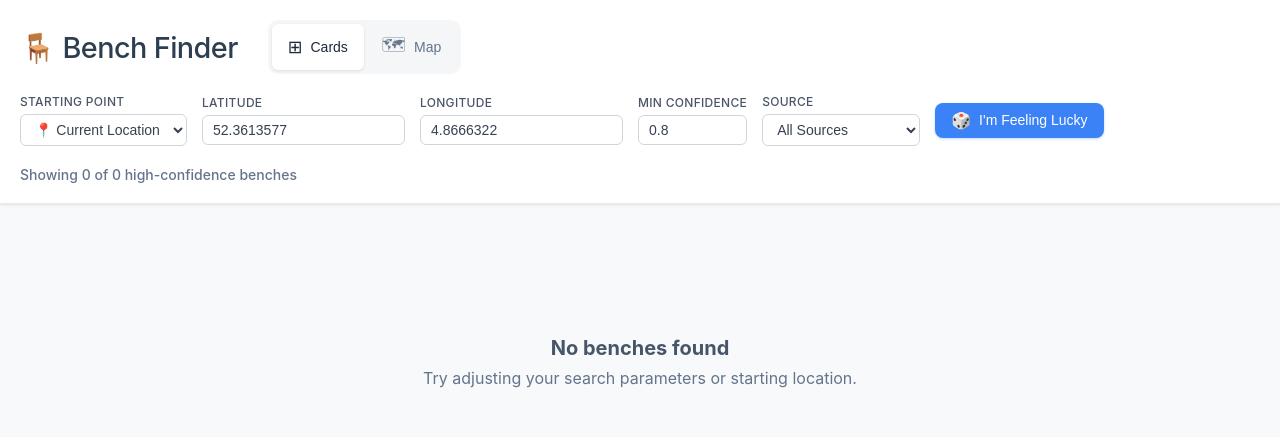
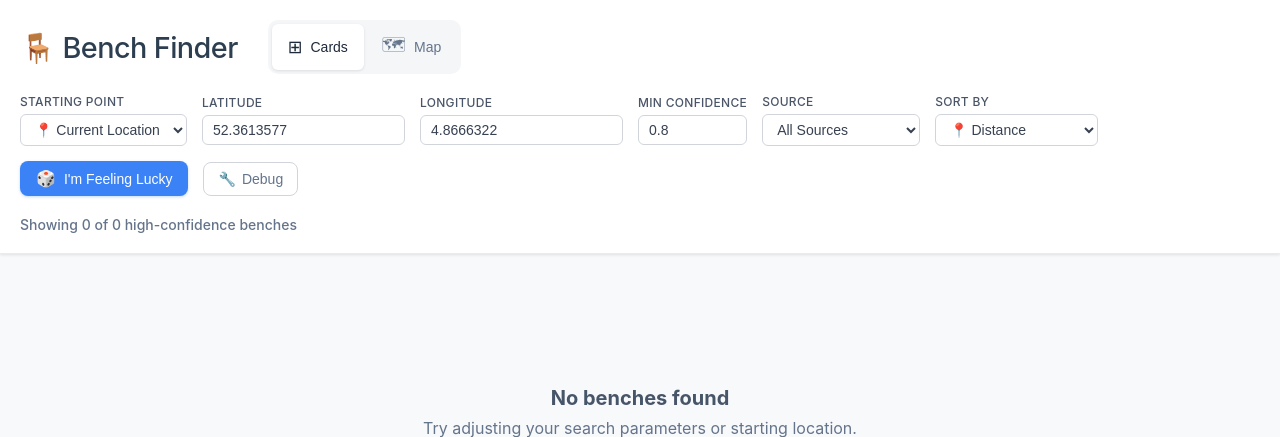
Before and after one commit to blackmad/bench-finder, a Flask app: page / in a window 1280 px wide. Shown: the top 437 px of the page. Before the commit the page ends 388 px from the top, so only its background shows below. Run offline with Flask 3, Linux system fonts and the light colour scheme; data that the repository does not hold is empty.

Commit message:
some view

```diff
--- a/templates/index.html
+++ b/templates/index.html
@@ -132,6 +132,62 @@
             font-size: 1rem;
         }
 
+        .debug-toggle {
+            display: flex;
+            align-items: center;
+            gap: 6px;
+            padding: 8px 14px;
+            border: 1px solid #d1d5db;
+            border-radius: 8px;
+            background: #ffffff;
+            color: #64748b;
+            cursor: pointer;
+            transition: all 0.2s ease;
+            font-weight: 500;
+            font-size: 0.875rem;
+        }
+
+        .debug-toggle:hover {
+            background: #f8fafc;
+            border-color: #94a3b8;
+            color: #475569;
+        }
+
+        .debug-toggle.active {
+            background: #fef3c7;
+            border-color: #f59e0b;
+            color: #92400e;
+        }
+
+        .debug-toggle .icon {
+            font-size: 0.875rem;
+        }
+
+        /* Debug information visibility */
+        .debug-info {
+            display: none;
+        }
+
+        .debug-mode .debug-info {
+            display: block;
+        }
+
+        .debug-badge {
+            display: none;
+        }
+
+        .debug-mode .debug-badge {
+            display: block;
+        }
+
+        .debug-detail {
+            display: none;
+        }
+
+        .debug-mode .debug-detail {
+            display: flex;
+        }
+
         .control-group {
             display: flex;
             flex-direction: column;
@@ -270,7 +326,7 @@
             cursor: pointer;
             transition: background-color 0.2s;
             display: flex;
-            gap: 12px;
+            gap: 16px;
         }
 
         .map-bench-card:hover {
@@ -283,8 +339,8 @@
         }
 
         .map-card-image {
-            width: 80px;
-            height: 60px;
+            width: 120px;
+            height: 80px;
             border-radius: 8px;
             overflow: hidden;
             flex-shrink: 0;
@@ -894,6 +950,10 @@
                 display: none; /* Show only icon on mobile */
             }
 
+            .debug-toggle .label {
+                display: none; /* Show only icon on mobile */
+            }
+
             .grid {
                 grid-template-columns: 1fr;
                 gap: 20px;
@@ -1022,9 +1082,22 @@
                         <option value="mapillary">Mapillary</option>
                     </select>
                 </div>
+                <div class="control-group">
+                    <label>Sort By</label>
+                    <select id="sortBy">
+                        <option value="distance">📍 Distance</option>
+                        <option value="confidence">🎯 Confidence</option>
+                        <option value="images">📷 Image Count</option>
+                        <option value="recent">🕒 Recently Added</option>
+                    </select>
+                </div>
                 <button class="lucky-btn" id="luckyBtn" title="Take me to a random bench!">
                     <span class="icon">🎲</span>
                     <span class="label">I'm Feeling Lucky</span>
+                </button>
+                <button class="debug-toggle" id="debugToggle" title="Show technical details">
+                    <span class="icon">🔧</span>
+                    <span class="label">Debug</span>
                 </button>
             </div>
             <div class="stats" id="stats">
@@ -1113,6 +1186,7 @@
                 this.mapBenches = [];
                 this.selectedBenchId = null;
                 this.mapSearchTimeout = null;
+                this.debugMode = false;
 
                 // Store reference globally for modal navigation
                 window.benchFinderInstance = this;
@@ -1178,6 +1252,11 @@
                 // Lucky button
                 document.getElementById('luckyBtn').addEventListener('click', () => {
                     this.feelingLucky();
+                });
+
+                // Debug toggle
+                document.getElementById('debugToggle').addEventListener('click', () => {
+                    this.toggleDebugMode();
                 });
 
                 // Infinite scroll (only for cards view)
@@ -1201,7 +1280,7 @@
                     }
                 });
 
-                ['startLat', 'startLng', 'minConfidence', 'sourceFilter'].forEach(id => {
+                ['startLat', 'startLng', 'minConfidence', 'sourceFilter', 'sortBy'].forEach(id => {
                     document.getElementById(id).addEventListener('change', () => {
                         this.resetAndReload();
                     });
@@ -1216,6 +1295,22 @@
                 this.loadBenches();
             }
 
+            toggleDebugMode() {
+                this.debugMode = !this.debugMode;
+                const debugBtn = document.getElementById('debugToggle');
+                const body = document.body;
+
+                if (this.debugMode) {
+                    body.classList.add('debug-mode');
+                    debugBtn.classList.add('active');
+                    debugBtn.title = 'Hide technical details';
+                } else {
+                    body.classList.remove('debug-mode');
+                    debugBtn.classList.remove('active');
+                    debugBtn.title = 'Show technical details';
+                }
+            }
+
             useCurrentLocation() {
                 const startPointSelect = document.getElementById('startPoint');
                 const originalText = startPointSelect.options[startPointSelect.selectedIndex].text;
@@ -1224,12 +1319,8 @@
                 startPointSelect.options[startPointSelect.selectedIndex].text = '🔍 Getting location...';
                 startPointSelect.disabled = true;
 
-                if ('geolocation' in navigator) {
-                    navigator.geolocation.getCurrentPosition(
-                        (position) => {
-                            const lat = position.coords.latitude;
-                            const lng = position.coords.longitude;
-
+                this.getCurrentLocation(
+                    (lat, lng) => {
                         // Update input fields
                         document.getElementById('startLat').value = lat.toFixed(6);
                         document.getElementById('startLng').value = lng.toFixed(6);
@@ -1269,7 +1360,38 @@
                         startPointSelect.value = 'custom';
                         startPointSelect.options[startPointSelect.selectedIndex].text = originalText;
                         startPointSelect.disabled = false;
+                    }
+                );
+            }
+
+            useCurrentLocationSilent() {
+                this.getCurrentLocation(
+                    (lat, lng) => {
+                        // Update input fields
+                        document.getElementById('startLat').value = lat.toFixed(6);
+                        document.getElementById('startLng').value = lng.toFixed(6);
+
+                        // Load benches with new location
+                        this.loadBenches();
                     },
+                    (error) => {
+                        console.warn('Silent geolocation failed, using default location:', error);
+                        // Fall back to default location without showing error to user
+                        document.getElementById('startPoint').value = 'custom';
+                        this.loadBenches();
+                    }
+                );
+            }
+
+            getCurrentLocation(successCallback, errorCallback) {
+                if ('geolocation' in navigator) {
+                    navigator.geolocation.getCurrentPosition(
+                        (position) => {
+                            const lat = position.coords.latitude;
+                            const lng = position.coords.longitude;
+                            successCallback(lat, lng);
+                        },
+                        errorCallback,
                         {
                             enableHighAccuracy: true,
                             timeout: 10000,
@@ -1277,10 +1399,7 @@
                         }
                     );
                 } else {
-                    alert('Geolocation is not supported by this browser. Please enter coordinates manually.');
-                    startPointSelect.value = 'custom';
-                    startPointSelect.options[startPointSelect.selectedIndex].text = originalText;
-                    startPointSelect.disabled = false;
+                    errorCallback({ code: 0, message: 'Geolocation not supported' });
                 }
             }
 
@@ -1294,6 +1413,7 @@
                 const startLng = parseFloat(document.getElementById('startLng').value) || this.config.default_start_lng;
                 const minConfidence = parseFloat(document.getElementById('minConfidence').value) || this.config.default_min_confidence;
                 const sourceFilter = document.getElementById('sourceFilter').value;
+                const sortBy = document.getElementById('sortBy').value || 'distance';
 
                 let apiUrl = '/api/benches';
                 if (sourceFilter !== 'all') {
@@ -1304,7 +1424,8 @@
                     page: this.currentPage,
                     start_lat: startLat,
                     start_lng: startLng,
-                    min_confidence: minConfidence
+                    min_confidence: minConfidence,
+                    sort_by: sortBy
                 });
 
                 try {
@@ -1366,16 +1487,16 @@
                         <div class="hover-map-container" aria-hidden="true">
                             <div class="hover-map" ></div>
                         </div>
-                        <div class="confidence-badge">${(bench.best_confidence * 100).toFixed(0)}%</div>
+                        <div class="confidence-badge debug-badge">${(bench.best_confidence * 100).toFixed(0)}%</div>
                         <div class="distance-badge">
                             ${bench.distance_km < 1 ?
                                 `${bench.distance_meters}m` :
                                 `${bench.distance_km}km`
                             }
                         </div>
-                        <div class="detection-type-badge detection-type-${bench.detection_type}">${bench.detection_type}</div>
-                        <div class="source-badge source-${bench.source}">${bench.source}</div>
-                        ${bench.has_segmentation ? '<div class="segmentation-available">🎯 SEG</div>' : ''}
+                        <div class="detection-type-badge detection-type-${bench.detection_type} debug-badge">${bench.detection_type}</div>
+                        <div class="source-badge source-${bench.source} debug-badge">${bench.source}</div>
+                        ${bench.has_segmentation ? '<div class="segmentation-available debug-badge">🎯 SEG</div>' : ''}
                     </div>
                     <div class="card-content">
                         <h3 class="bench-title" onclick="openStreetView(${bench.lat}, ${bench.lng})" style="cursor: pointer; color: #007bff;">📍 Bench #${bench.id}</h3>
@@ -1385,6 +1506,11 @@
                                 <span>${bench.osm_type}/${bench.osm_id}</span>
                             </div>
                             <div class="detail-row">
+                                <span class="detail-label">Location:</span>
+                                <span class="coordinate">${bench.lat.toFixed(6)}, ${bench.lng.toFixed(6)}</span>
+                            </div>
+                            <div class="debug-info">
+                                <div class="detail-row">
                                     <span class="detail-label">Source:</span>
                                     <span style="text-transform: uppercase; font-weight: 600; color: ${bench.source === 'mapillary' ? '#FF5722' : '#6C757D'}">${bench.source}</span>
                                 </div>
@@ -1414,9 +1540,6 @@
                                     <span class="detail-label">Images:</span>
                                     <span>${bench.image_count}</span>
                                 </div>
-                            <div class="detail-row">
-                                <span class="detail-label">Location:</span>
-                                <span class="coordinate">${bench.lat.toFixed(6)}, ${bench.lng.toFixed(6)}</span>
                             </div>
                         </div>
                         ${tags.length > 0 ? `
@@ -1477,9 +1600,11 @@
                 try {
                     const minConfidence = parseFloat(document.getElementById('minConfidence').value) || this.config.default_min_confidence;
                     const sourceFilter = document.getElementById('sourceFilter').value;
+                    const sortBy = document.getElementById('sortBy').value || 'distance';
 
                     let params = new URLSearchParams({
-                        min_confidence: minConfidence
+                        min_confidence: minConfidence,
+                        sort_by: sortBy
                     });
 
                     if (sourceFilter && sourceFilter !== 'all') {
@@ -1572,6 +1697,7 @@
                 const bounds = this.mainMap.getBounds();
                 const minConfidence = parseFloat(document.getElementById('minConfidence').value) || this.config.default_min_confidence;
                 const sourceFilter = document.getElementById('sourceFilter').value;
+                const sortBy = document.getElementById('sortBy').value || 'distance';
 
                 // Show loading
                 document.getElementById('sidebarLoading').style.display = 'block';
@@ -1584,7 +1710,8 @@
                         east: bounds.getEast(),
                         west: bounds.getWest(),
                         min_confidence: minConfidence,
-                        limit: 200
+                        limit: 200,
+                        sort_by: sortBy
                     });
 
                     if (sourceFilter && sourceFilter !== 'all') {
@@ -1755,11 +1882,9 @@
                             <div class="map-card-content">
                                 <div class="map-card-header">
                                     <div class="map-card-title">Bench #${bench.id}</div>
-                                    <div class="map-card-confidence">${(bench.best_confidence * 100).toFixed(0)}%</div>
+                                    <div class="map-card-confidence debug-badge">${(bench.best_confidence * 100).toFixed(0)}%</div>
                                 </div>
                                 <div class="map-card-meta">
-                                    <span>🏷️ ${bench.source.toUpperCase()}</span>
-                                    <span>📷 ${bench.image_count}</span>
                                     <span>📍 ${bench.distance_km < 1 ? bench.distance_meters + 'm' : bench.distance_km + 'km'}</span>
                                 </div>
                             </div>
```
Also changed, not shown: web_server.py (+34 -7 lines). Lines whose indentation alone changed are shown as unchanged.
